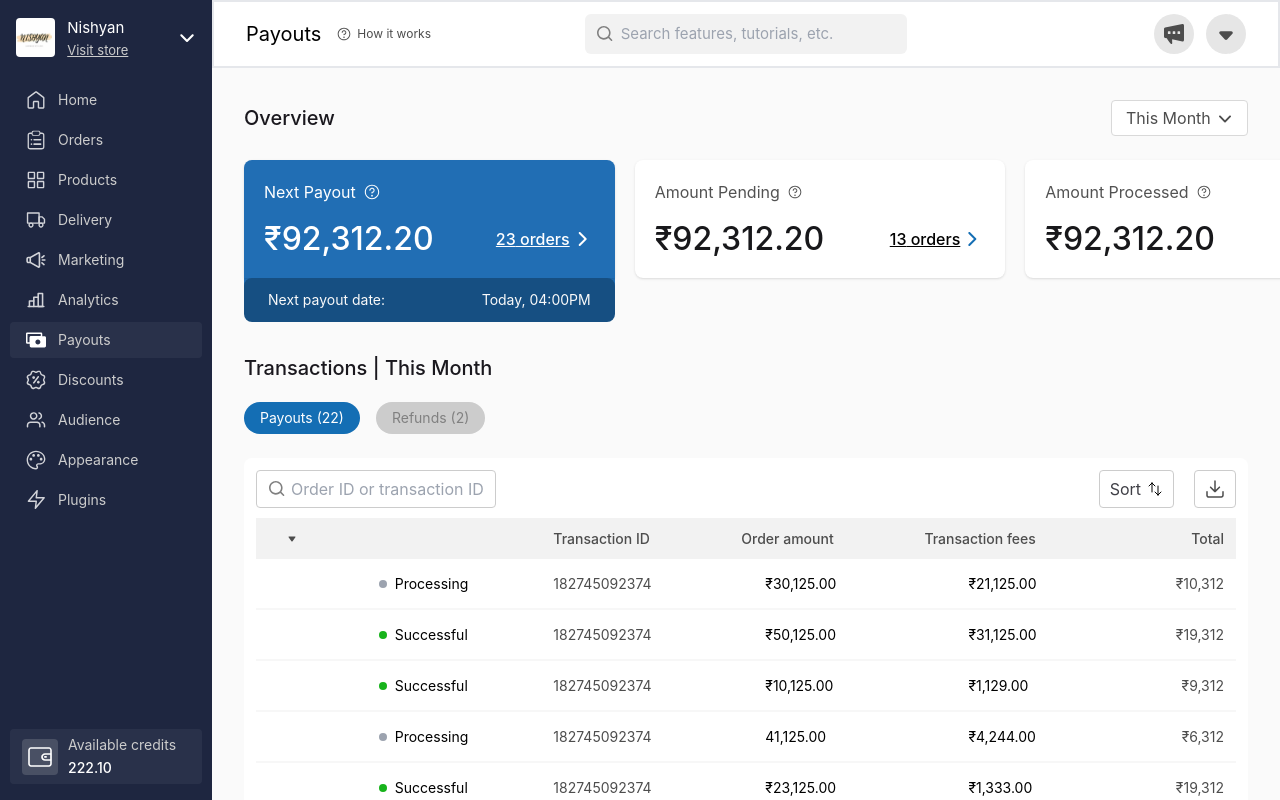
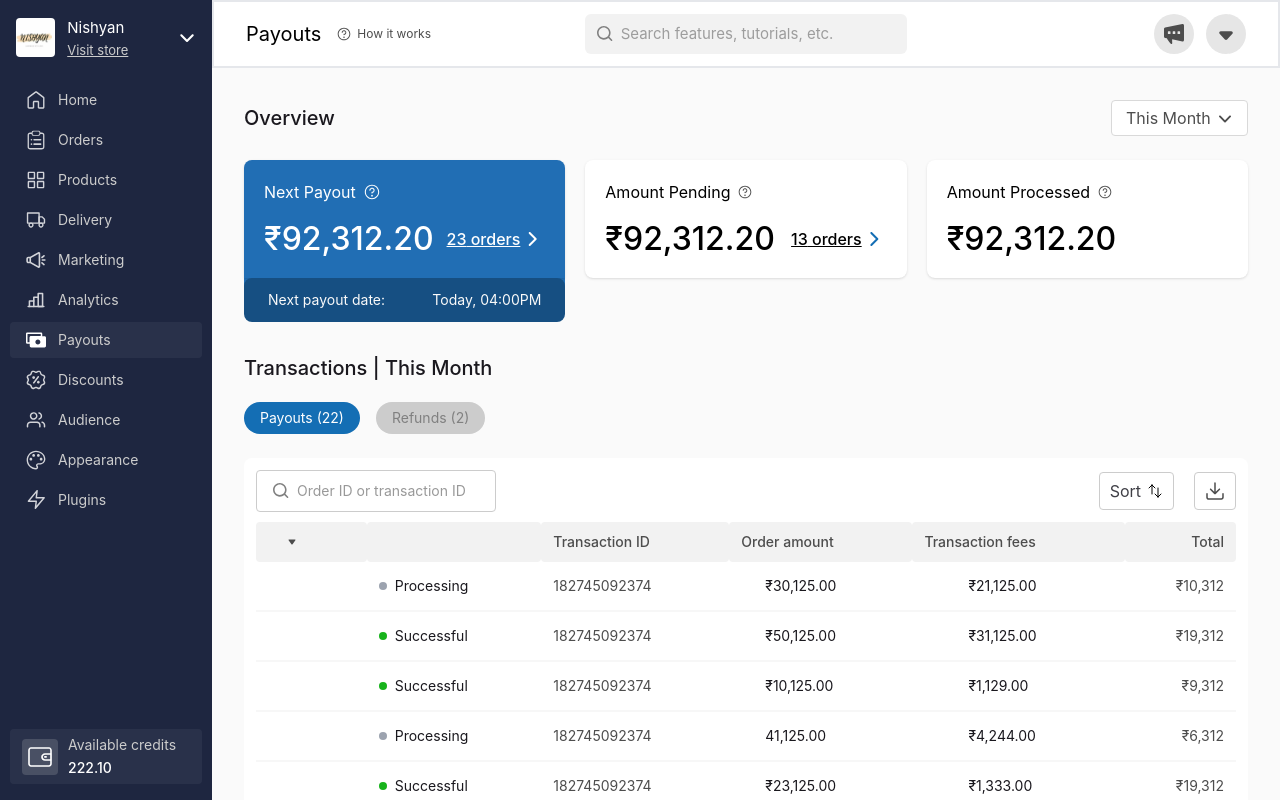
Before and after one commit to uzairansari11/dukaan-assignment, a React (Create React App) app: page /payouts in a window 1280 px wide. Built offline with nearby package versions, Linux system fonts and the light colour scheme; the HTML template or start-up script is replaced by a standard one.

Commit message:
change in font

```diff
--- a/src/components/AmountCard.jsx
+++ b/src/components/AmountCard.jsx
@@ -1,13 +1,20 @@
 import React from "react";
 
-const AmountCard = ({ orderNumber, title, bg, color, nextPayout }) => {
+const AmountCard = ({
+  orderNumber,
+  title,
+  bg,
+  color,
+  nextPayout,
+  orderColor,
+}) => {
   return (
     <div
       style={{ backgroundColor: bg ? bg : "transparent" }}
-      className="rounded-2xl"
+      className="rounded-2xl w-full"
     >
       <div
-        className={`w-[370.67px] h-[118px] p-5 } ${
+        className={`h-[118px] p-5 } ${
           nextPayout ? "rounded-t-lg" : "rounded-lg"
         } shadow flex-col justify-start items-start gap-4 flex`}
         style={{ backgroundColor: bg ? bg : "white" }}
@@ -25,13 +32,12 @@ const AmountCard = ({ orderNumber, title, bg, color, nextPayout }) => {
               src={color ? "/svg/whitequestion.svg" : "/svg/questionmark.svg"}
               alt="question mark"
             />
-            <div className="w-4 h-4 relative" />
           </div>
-          <div className="self-stretch justify-between items-center inline-flex">
+          <div className="self-stretch justify-between items-center flex">
             <div
               className={`text-${
                 color || "zinc-900"
-              } text-[32px] font-medium font-['Galano Grotesque'] leading-[38px]`}
+              } text-[32px] font-[500] font-[Galano Grotesque] leading-[38px]`}
             >
               ₹92,312.20
             </div>
@@ -39,9 +45,8 @@ const AmountCard = ({ orderNumber, title, bg, color, nextPayout }) => {
               <div className="justify-start items-center flex">
                 <div className="justify-start items-start  flex">
                   <p
-                    className={`text-${
-                      color || "sky-700"
-                    } text-base font-medium font-['Galano Grotesque'] underline leading-normal`}
+                    className={`text-${orderColor ? orderColor : color ? color :"[#146EB4]"} text-base font-medium font-['Galano Grotesque'] underline leading-normal`}
+
                   >
                     {orderNumber} orders
                   </p>
@@ -59,8 +64,12 @@ const AmountCard = ({ orderNumber, title, bg, color, nextPayout }) => {
       </div>
       {nextPayout ? (
         <div className="flex justify-between bg-[#164f82] rounded-lg text-custom-white-100 px-[24px] py-[12px] ">
-          <p className="text-[Galano Grotesque] text-[14px] leading-[20px] font-normal">Next payout date:</p>
-          <p className="text-[Galano Grotesque] text-[14px] leading-[20px] font-normal">Today, {nextPayout}</p>
+          <p className="text-[Galano Grotesque] text-[14px] leading-[20px] font-normal">
+            Next payout date:
+          </p>
+          <p className="text-[Galano Grotesque] text-[14px] leading-[20px] font-normal">
+            Today, {nextPayout}
+          </p>
         </div>
       ) : null}
     </div>
@@ -68,3 +77,74 @@ const AmountCard = ({ orderNumber, title, bg, color, nextPayout }) => {
 };
 
 export default AmountCard;
+
+// import React from "react";
+
+// const AmountCard = ({ orderNumber, title, bg, color, nextPayout }) => {
+//   return (
+//     <div
+//       style={{ backgroundColor: bg ? bg : "transparent" }}
+//       className="rounded-2xl"
+//     >
+//       <div
+//         className={`w-[370.67px] h-[118px] p-5 } ${
+//           nextPayout ? "rounded-t-lg" : "rounded-lg"
+//         } shadow flex-col justify-start items-start gap-4 flex`}
+//         style={{ backgroundColor: bg ? bg : "white" }}
+//       >
+//         <div className="self-stretch h-[78px] flex-col justify-start items-start gap-4 flex">
+//           <div className="justify-start items-center gap-2 flex">
+//             <p
+//               className={`text-${
+//                 color || "neutral-600"
+//               } text-base font-normal font-[Inter] leading-normal`}
+//             >
+//               {title}
+//             </p>
+//             <img
+//               src={color ? "/svg/whitequestion.svg" : "/svg/questionmark.svg"}
+//               alt="question mark"
+//             />
+//             <div className="w-4 h-4 relative" />
+//           </div>
+//           <div className="self-stretch justify-between items-center inline-flex">
+//             <div
+//               className={`text-${
+//                 color || "zinc-900"
+//               } text-[32px] font-medium font-['Galano Grotesque'] leading-[38px]`}
+//             >
+//               ₹92,312.20
+//             </div>
+//             {orderNumber ? (
+//               <div className="justify-start items-center flex">
+//                 <div className="justify-start items-start  flex">
+//                   <p
+//                     className={`text-${
+//                       color || "sky-700"
+//                     } text-base font-medium font-['Galano Grotesque'] underline leading-normal`}
+//                   >
+//                     {orderNumber} orders
+//                   </p>
+//                   <img
+//                     src={
+//                       color ? "/svg/rightarrow.svg" : "/svg/bluerightarrow.svg"
+//                     }
+//                     alt="arrow"
+//                   />
+//                 </div>
+//               </div>
+//             ) : null}
+//           </div>
+//         </div>
+//       </div>
+//       {nextPayout ? (
+//         <div className="flex justify-between bg-[#164f82] rounded-lg text-custom-white-100 px-[24px] py-[12px] ">
+//           <p className="text-[Galano Grotesque] text-[14px] leading-[20px] font-normal">Next payout date:</p>
+//           <p className="text-[Galano Grotesque] text-[14px] leading-[20px] font-normal">Today, {nextPayout}</p>
+//         </div>
+//       ) : null}
+//     </div>
+//   );
+// };
+
+// export default AmountCard;
--- a/src/components/AmountProcess.jsx
+++ /dev/null
@@ -1,25 +0,0 @@
-import React from 'react'
-
-const AmountProcess = () => {
-  return (
-    <div className="w-[370.67px] h-[118px] p-5 bg-white rounded-lg shadow flex-col justify-start items-start gap-4 inline-flex">
-      <div className="self-stretch h-[78px] flex-col justify-start items-start gap-4 flex">
-        <div className="justify-start items-center gap-2 inline-flex">
-          <div className="text-neutral-600 text-base font-normal font-['Inter'] leading-normal">
-            Amount Processed
-          </div>
-          <div className="w-4 h-4 relative" />
-        </div>
-        <div className="self-stretch justify-between items-center inline-flex">
-          <div className="grow shrink basis-0 h-[38px] justify-between items-center flex">
-            <div className="text-zinc-900 text-[32px] font-medium font-['Galano Grotesque'] leading-[38px]">
-              ₹23,92,312.19
-            </div>
-          </div>
-        </div>
-      </div>
-    </div>
-  );
-}
-
-export default AmountProcess
--- a/src/components/Search.jsx
+++ b/src/components/Search.jsx
@@ -7,7 +7,7 @@ const Search = () => {
       <input
         type="search"
         placeholder="Search features, tutorials, etc."
-        className="w-full text-[15px] leading-[22px] non-italic bg-[#f2f2f2] text-[#808080] outline-none border-none "
+        className="w-full text-[15px] leading-[22px] non-italic bg-[#f2f2f2] text-[#808080] outline-none border-none placeholder-[#808080] placeholder-opacity-75 text-[Galano Grotesque] font-normal"
       />
     </div>
   );
--- a/src/components/Table.jsx
+++ b/src/components/Table.jsx
@@ -3,10 +3,10 @@ import React from "react";
 const Table = ({ payout, data }) => {
   return (
     <div className=" w-full">
-      <table className="w-full text-[14px] border-collapse">
-        <thead className="bg-[#f2f2f2] text-custom-gray-600 font-normal text-left rounded-[4px] ">
+      <table className="w-full text-[14px]  text-[Galano Grotesque]  leading-[20px] font-normal text-['#1a181e]">
+        <thead className="bg-[#f2f2f2] ext-[14px] text-[Galano Grotesque]  leading-[20px] font-normal text-['#1a181e] text-left rounded-[4px] ">
           <tr>
-            <th className="py-[10px] px-[12px] font-medium text-custom-gray-800">
+            <th className="py-[10px] px-[12px] font-medium text-[#4d4d4d] rounded-[4px]">
               {payout ? (
                 <div className="w-full py-[4px] px-[20px] ">
                   <img src="/svg/triangle.svg" alt="triangle" />
@@ -15,41 +15,44 @@ const Table = ({ payout, data }) => {
                 "Order ID"
               )}
             </th>
-            <th className="py-[10px] px-[12px] font-medium text-custom-gray-800">
+            <th className="py-[10px] px-[12px] font-medium text-[#4d4d4d] rounded-[4px]">
               {payout ? "" : "Status"}
             </th>
-            <th className="py-[10px] px-[12px] font-medium text-custom-gray-800">
+            <th className="py-[10px] px-[12px] font-medium marker: text-[#4d4d4d] rounded-[4px]">
               Transaction ID
             </th>
 
-            <th className="py-[10px] px-[12px] font-medium text-custom-gray-800">
+            <th className="py-[10px] px-[12px] font-medium  text-[#4d4d4d] rounded-[4px]">
               {!payout ? "Refund date" : "Order amount"}
             </th>
             <th
-              className={`py-[10px] px-[12px] font-medium text-custom-gray-800  ${
+              className={`py-[10px] px-[12px] font-medium text-[#4d4d4d] rounded-[4px] ${
                 !payout ? "text-right" : "text-left"
               } `}
             >
               {payout ? "Transaction fees" : "Order amount"}
             </th>
             {payout ? (
-              <th className="py-[10px] px-[12px] text-right font-medium text-custom-gray-800">
+              <th className="py-[10px] px-[12px] text-right font-medium text-[#4d4d4d] rounded-[4px]">
                 Total
               </th>
             ) : null}
           </tr>
         </thead>
+
         <tbody>
-          {data.map((item) => (
+          {data.map((item, index) => (
             <>
               <tr
                 key={item.orderid}
-                className="border-b-2 border-custom-gray-100"
+                className={`border-b-2 border-custom-gray-100 ${
+                  index === data.length - 1 ? "border-b-0" : ""
+                }`}
               >
                 <td className="py-[14px] px-[12px] text-custom-blue-400 font-medium">
                   {payout ? null : item.orderid}
                 </td>
-                <td className="py-[14px] px-[12px] flex items-center gap-[8px]">
+                <td className="py-[14px] px-[12px] flex items-center gap-[8px] text-[#1a181e]">
                   <div
                     className={`h-[8px] w-[8px] rounded-full ${
                       item.status === "Processing"
@@ -59,23 +62,25 @@ const Table = ({ payout, data }) => {
                   ></div>
                   {item.status}
                 </td>
-                <td className="py-[14px] px-[12px] text-custom-gray-800">
+                <td className="py-[14px] px-[12px] text-[#4d4d4d]">
                   {item.transactionid}
                 </td>
                 <td
-                  className={`py-[14px] px-[12px] ${payout ? "pl-9" : "pl-3"} `}
+                  className={`py-[14px]  text-[#1a181e] px-[12px] ${
+                    payout ? "pl-9" : "pl-3 "
+                  } `}
                 >
                   {payout ? item.orderamount : item.refundDate}
                 </td>
                 <td
-                  className={`py-[14px] px-[12px] pl-14  ${
+                  className={`py-[14px] px-[12px] pl-14  text-[#1a181e] ${
                     !payout ? "text-right" : "text-left"
                   } `}
                 >
                   {item.amount}
                 </td>
                 {payout ? (
-                  <td className="py-[14px] px-[12px] text-custom-gray-800 text-right">
+                  <td className="py-[14px] px-[12px] text-[#4d4d4d] text-right">
                     {item.total}
                   </td>
                 ) : null}
--- a/src/pages/Payouts.jsx
+++ b/src/pages/Payouts.jsx
@@ -11,7 +11,7 @@ const Payouts = () => {
     };
   };
   const handleTabClick = (tab) => {
-    setSelectedTab(tab);
+    // setSelectedTab(tab);
   };
   return (
     <div className="m-[32px] max-h-svh overflow-scroll-y">
@@ -26,7 +26,7 @@ const Payouts = () => {
           <img src="/svg/iconarrow.svg" alt="dropdown" />
         </div>
       </div>
-      <div className="mt-[24px] flex justify-between gap-x-[20px]">
+      <div className="mt-[24px] flex justify-between gap-x-[20px] w-full">
         <AmountCard
           title={"Next Payout"}
           orderNumber={23}
@@ -35,7 +35,11 @@ const Payouts = () => {
           nextPayout={"04:00PM"}
         />
 
-        <AmountCard title={"Amount Pending"} orderNumber={13} />
+        <AmountCard
+          title={"Amount Pending"}
+          orderNumber={13}
+          // color={"red"}
+        />
         <AmountCard title={"Amount Processed"} />
       </div>
       <div className=" mt-[32px] ">
@@ -54,7 +58,7 @@ const Payouts = () => {
               Payouts (22)
             </button>
             <button
-              className={`py-[6px] px-[16px] bg-custom-gray-200  rounded-full text-sm text-custom-gray-600 ${
+              className={`py-[6px] px-[16px] bg-custom-gray-200  rounded-full text-sm text-[#808080] ${
                 selectedTab === "payouts" && "active-tab"
               }`}
               style={activeTableStyle("refunds")}
@@ -66,10 +70,12 @@ const Payouts = () => {
 
           <div className=" mt-[24px] p-[12px] rounded-[8px]  bg-custom-white-800">
             <div className="flex items-center justify-between  ">
-              <div className="pt-[6px] pr-[8px] pb-[6px] pl-[12px] border border-custom-gray-300 rounded flex gap-[6px]  w-60 text-custom-gray-600 items-center">
+              <div className="px-[16px] py-[10px] border border-custom-gray-300 rounded flex gap-[8px]  w-60  text-custom-gray-600 items-center ">
                 <img src="/svg/search.svg" alt="search-icon" />
                 <input
-                  className=" text-base font-Inter outline-none border-none w-full bg-inherit"
+                  className="font-[Galano Grotesque]  w-full bg-inherit placeholder-[#999]
+                  text-[14px] leading-[20px]
+                  "
                   type="text"
                   placeholder="Order ID or transaction ID"
                 />
```
